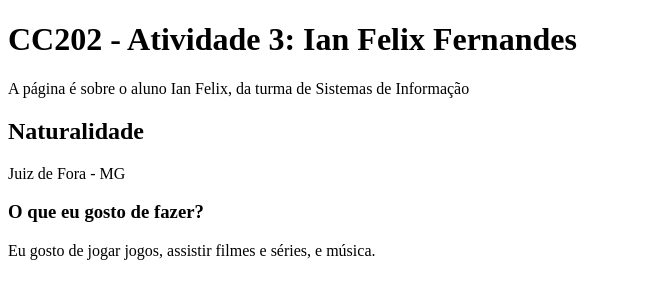
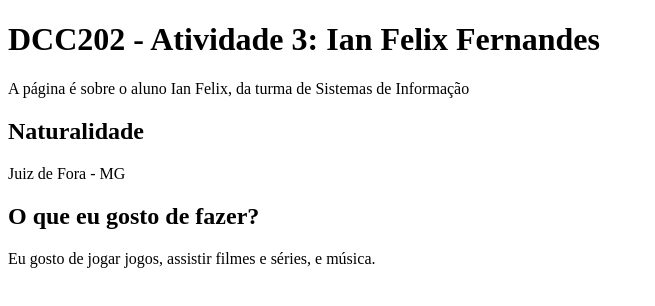
Before and after one commit to ufjf-dcc202/ufjf-dcc202-2023-3-a-atv3-ianfefe, a website: page index.html in a window 1280 px wide. Shown: the whole page, without its empty margins (0-655 px from the left). Drawn offline with Linux system fonts and the light colour scheme.

Commit message:
corrige erros de escrita e titulo na 2 secao

```diff
--- a/index.html
+++ b/index.html
@@ -7,14 +7,14 @@
 </head>
 <body>
     <main>
-        <h1>CC202 - Atividade 3: Ian Felix Fernandes</h1>
+        <h1>DCC202 - Atividade 3: Ian Felix Fernandes</h1>
         <p>A página é sobre o aluno Ian Felix, da turma de Sistemas de Informação</p>
         <section>
             <h2>Naturalidade</h2>
             <p>Juiz de Fora - MG</p>
         </section>
         <section>
-            <h3>O que eu gosto de fazer?</h3>
+            <h2>O que eu gosto de fazer?</h2>
             <p>Eu gosto de jogar jogos, assistir filmes e séries, e música.</p>
         </section>
     </main>
```
